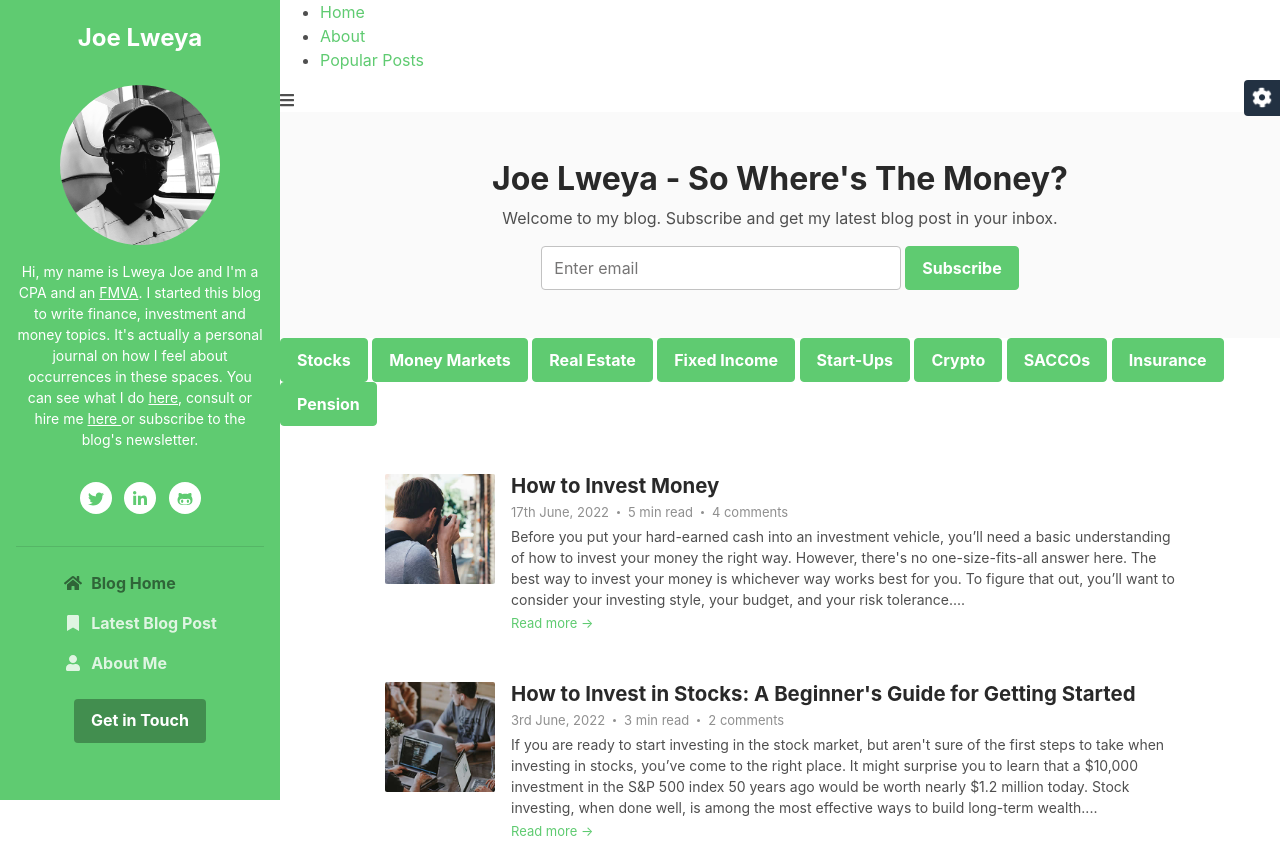
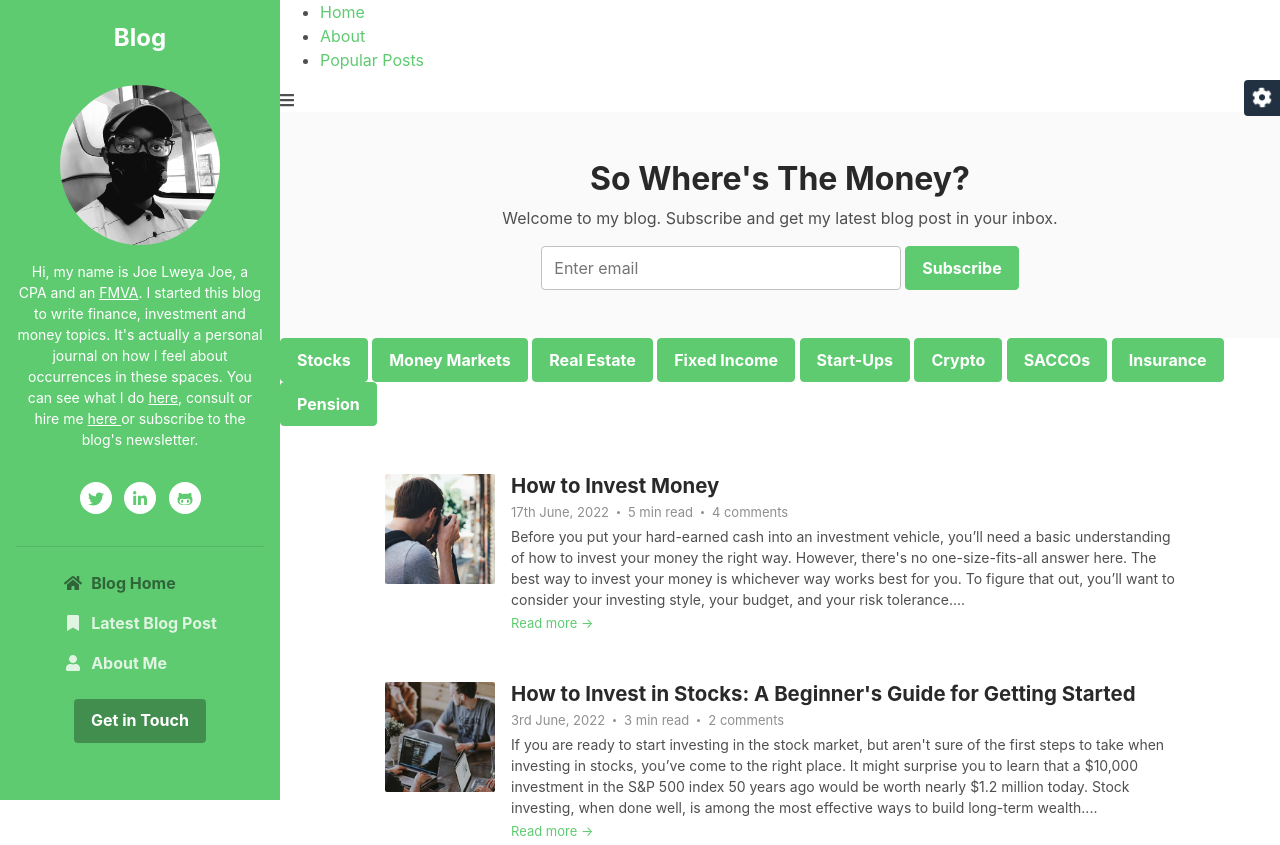
Before and after one commit to lweya/lweya.github.io, a plain HTML site: page index.html in a window 1280 px wide. Shown: the top 845 px of the page. Drawn offline with Linux system fonts and the light colour scheme.

Commit message:
Update index.html

```diff
--- a/index.html
+++ b/index.html
@@ -22,7 +22,7 @@
 <body>
 
     <header class="header text-center">
-	    <h1 class="blog-name pt-lg-4 mb-0"><a href="index.html">Joe Lweya</a></h1>
+	    <h1 class="blog-name pt-lg-4 mb-0"><a href="index.html">Blog</a></h1>
 
 	    <nav class="navbar navbar-expand-lg navbar-dark" >
 
@@ -34,7 +34,7 @@
 				<div class="profile-section pt-3 pt-lg-0">
 				    <img class="profile-image mb-3 rounded-circle mx-auto" src="assets/images/profile.jpg" alt="image" >
 
-					<div class="bio mb-3">Hi, my name is Lweya Joe and I'm a CPA and an <a href="https://credentials.corporatefinanceinstitute.com/ef5cec2c-1a75-4c15-8e33-591e2ba34a3d" target="_blank"> FMVA</a>. I started this blog to write finance, investment and money topics. It's actually a personal journal on how I feel about occurrences in these spaces. You can see what I do <a href="about.html">here</a>, consult or hire me <a href="https://lweyajoe.github.io/#contact">here </a>or subscribe to the blog's newsletter.</div><!--//bio-->
+					<div class="bio mb-3">Hi, my name is Joe Lweya Joe, a CPA and an <a href="https://credentials.corporatefinanceinstitute.com/ef5cec2c-1a75-4c15-8e33-591e2ba34a3d" target="_blank"> FMVA</a>. I started this blog to write finance, investment and money topics. It's actually a personal journal on how I feel about occurrences in these spaces. You can see what I do <a href="about.html">here</a>, consult or hire me <a href="https://lweyajoe.github.io/#contact">here </a>or subscribe to the blog's newsletter.</div><!--//bio-->
 					<ul class="social-list list-inline py-3 mx-auto">
 			            <li class="list-inline-item"><a href="https://twitter.com/lweyajoe"><i class="fab fa-twitter fa-fw"></i></a></li>
 			            <li class="list-inline-item"><a href="https://www.linkedin.com/in/joseph-lweya-03bb8321/"><i class="fab fa-linkedin-in fa-fw"></i></a></li>
@@ -60,7 +60,7 @@
 				</ul>
 
 				<div class="my-2 my-md-3">
-				    <a class="btn btn-primary" href="https://lweyajoe.github.io/#contact" target="_blank">Get in Touch</a>
+				    <a class="btn btn-primary" href="https://wa.me/+254717158091" target="_blank">Get in Touch</a>
 				</div>
 			</div>
 		</nav>
@@ -81,7 +81,7 @@
 		</nav>
 	    <section class="cta-section theme-bg-light py-5">
 		    <div class="container text-center">
-			    <h2 class="heading">Joe Lweya - So Where's The Money?</h2>
+			    <h2 class="heading">So Where's The Money?</h2>
 			    <div class="intro">Welcome to my blog. Subscribe and get my latest blog post in your inbox.</div>
 			    <form class="signup-form form-inline justify-content-center pt-3" action="https://formspree.io/f/myyoqdop"
 				method="POST">
```
